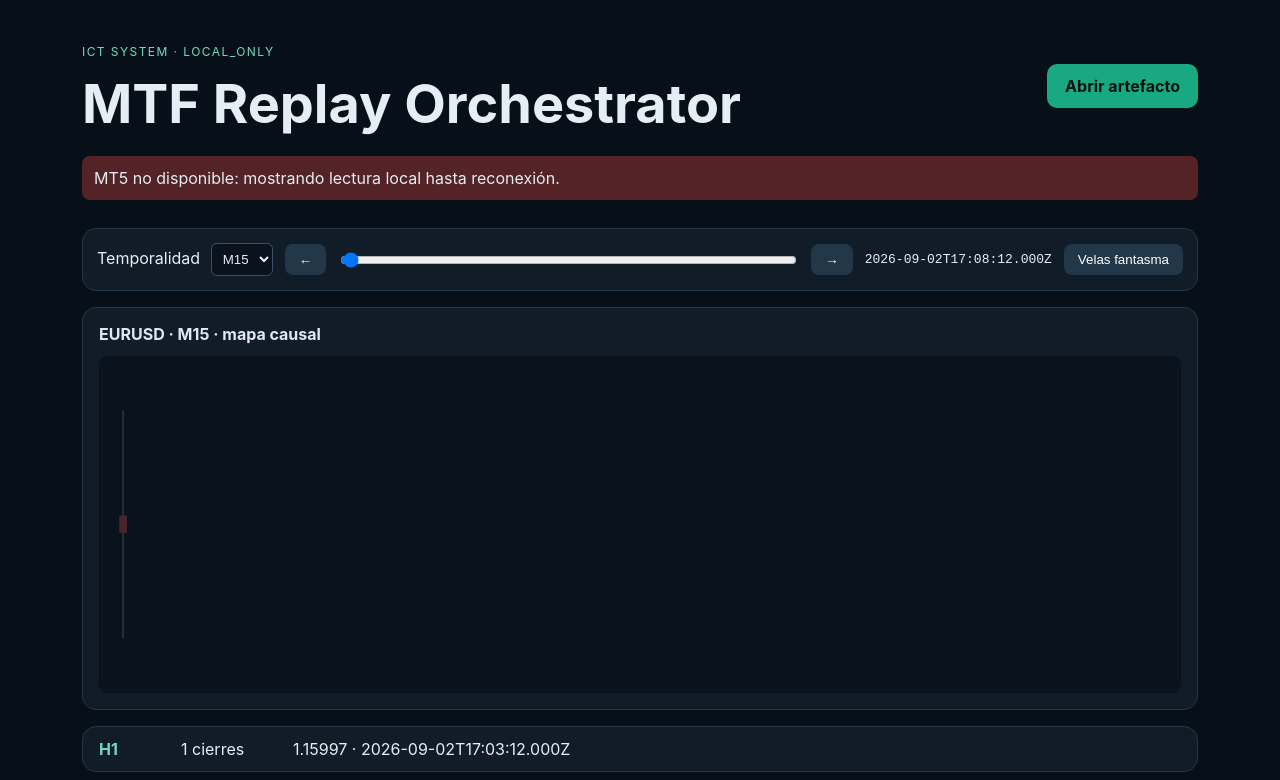
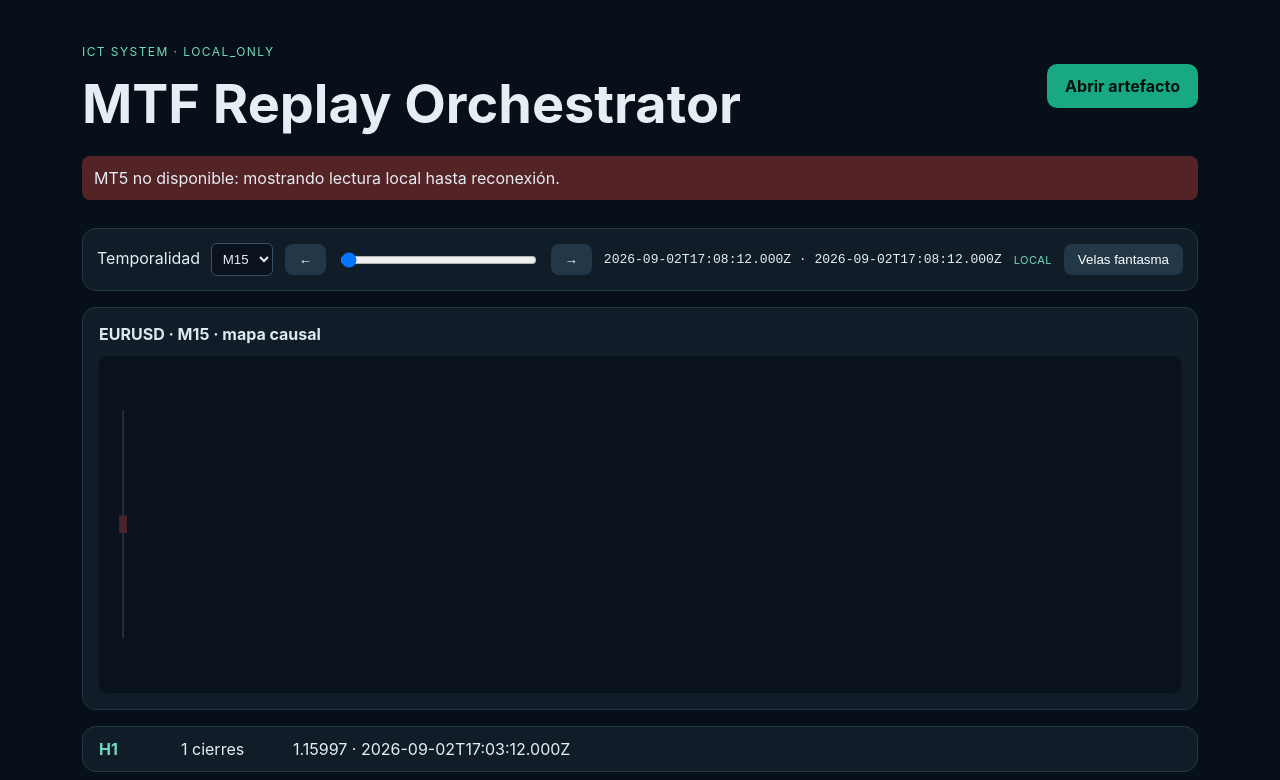
Before and after one commit to vjack666/ict2.0, a React (Vite) app in the folder backtest/viewer/: page / in a window 1280 px wide. Shown: the top 780 px of the page. Built offline with nearby package versions, Linux system fonts and the light colour scheme.

Commit message:
fix: expose live MT5 timestamps

```diff
--- a/backtest/viewer/src/App.jsx
+++ b/backtest/viewer/src/App.jsx
@@ -41,7 +41,7 @@ export default function App() {
     <header><div><p className="eyebrow">ICT SYSTEM · LOCAL_ONLY</p><h1>MTF Replay Orchestrator</h1></div><label className="upload">Abrir artefacto<input type="file" accept="application/json" onChange={openFile} /></label></header>
     {error && <p className="error">{error}</p>}
     {!visible ? <section className="empty"><h2>Visor causal 2.0</h2><p>Generando lectura automática…</p></section> : <>
-      <section className="controls"><label>Temporalidad <select value={tf} onChange={(e) => setTf(e.target.value)}>{["H4","H1","M15","M5"].map((value) => <option key={value}>{value}</option>)}</select></label><button onClick={() => setCursor(Math.max(0, cursor - 1))}>←</button><input aria-label="cursor" type="range" min="0" max={artifact.timeline.length - 1} value={cursor} onChange={(e) => setCursor(Number(e.target.value))}/><button onClick={() => setCursor(Math.min(artifact.timeline.length - 1, cursor + 1))}>→</button><code>{visible.time}</code><button className={ghost ? "active" : ""} onClick={() => setGhost((value) => !value)}>Velas fantasma</button></section>
+      <section className="controls"><label>Temporalidad <select value={tf} onChange={(e) => setTf(e.target.value)}>{["H4","H1","M15","M5"].map((value) => <option key={value}>{value}</option>)}</select></label><button onClick={() => setCursor(Math.max(0, cursor - 1))}>←</button><input aria-label="cursor" type="range" min="0" max={artifact.timeline.length - 1} value={cursor} onChange={(e) => setCursor(Number(e.target.value))}/><button onClick={() => setCursor(Math.min(artifact.timeline.length - 1, cursor + 1))}>→</button><code>{visible.time} · {new Date(visible.time).toISOString()}</code><span className="live-badge">{artifact.live_status || "LOCAL"}</span><button className={ghost ? "active" : ""} onClick={() => setGhost((value) => !value)}>Velas fantasma</button></section>
       <section className="chart-wrap"><h2>{artifact.symbol} · {tf} · mapa causal</h2><Chart rows={visible.candlesByTf[tf] || visible.candlesByTf[artifact.timeframe] || []} zones={visible.setups} ghost={ghost}/>{ghost && <p className="explain">Escenario esperado: barrido de liquidez → desplazamiento → CHoCH/BOS → retorno a la zona. La confirmación real solo la emite el motor.</p>}</section>
       <section className="lanes">{Object.entries(visible.candlesByTf).sort().map(([tf, rows]) => <Lane key={tf} tf={tf} rows={rows}/>)}</section>
       <section className="counts"><Count label="Setups" value={visible.setups.length}/><Count label="Episodes" value={visible.episodes.length}/><Count label="Invalidaciones" value={visible.invalidations.length}/><Count label="Trades" value={visible.trades.length}/><Count label="Rechazos" value={visible.rejections.length}/></section>
--- a/backtest/viewer/src/styles.css
+++ b/backtest/viewer/src/styles.css
@@ -21,6 +21,7 @@ select { background: #09121d; color: #e7edf4; border: 1px solid #385166; border-
 .empty-chart { min-height: 280px; display: grid; place-items: center; color: #91a4b4; }
 .ghost-label { position: absolute; right: 12px; top: 12px; color: #f0c56a; font-size: 11px; letter-spacing: .05em; }
 .explain { color: #f0c56a; font-size: 13px; margin: 10px 0 0; }
+.live-badge { color: #73d9bd; font-size: 11px; letter-spacing: .04em; white-space: nowrap; }
 .lanes { display: grid; gap: 8px; }
 .lane { padding: 12px 16px; display: grid; grid-template-columns: 70px 100px 1fr; gap: 12px; }
 .lane strong { color: #73d9bd; }
```
